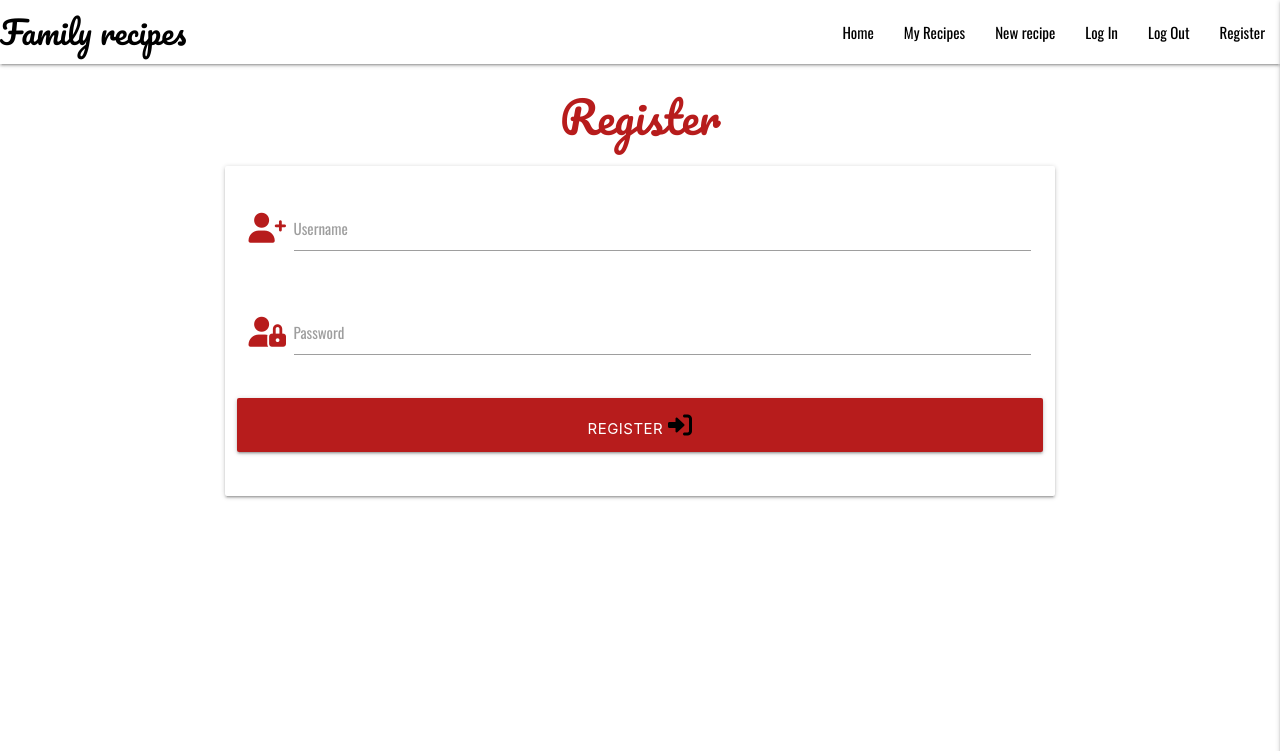
After one commit to Code-Institute-Submissions/MichelleCoffey-Family_recipes_JanResub, a Flask app: page /register in a window 1280 px wide. The commit adds this page. Shown: the top 751 px of the page. Run offline with Flask 2, Linux system fonts and the light colour scheme; some libraries are stand-ins or nearby versions.

Commit message:
Add registratiom template and form.

```diff
--- a/app.py
+++ b/app.py
@@ -23,6 +23,11 @@ def get_recipes():
     return render_template("recipes.html", recipes=recipes)
 
 
+@app.route("/register", methods=["GET", "POST"])
+def register():
+    return render_template("register.html")
+
+
 if __name__ == "__main__":
     app.run(host=os.environ.get("IP"),
     port=int(os.environ.get("PORT")),
--- a/static/css/style.css
+++ b/static/css/style.css
@@ -20,3 +20,25 @@ nav .brand-logo {
 i {
     color: black;
 }
+
+.center-align {
+    font-family: 'Pacifico', cursive;
+}
+
+.parallax-container {
+    min-height: 380px;
+    line-height: 0;
+    height: auto;
+    color: black;
+    font-family: 'Pacifico', cursive;
+  }
+
+.parallax-container .section {
+      width: 100%;
+}
+
+@media only screen and (max-width : 992px) {
+.parallax-container .section {
+    position: absolute;
+    top: 40%;
+}
--- a/templates/base.html
+++ b/templates/base.html
@@ -31,7 +31,7 @@
                     <li><a href="#">New recipe</a></li>
                     <li><a href="#">Log In</a></li>
                     <li><a href="#">Log Out</a></li>
-                    <li><a href="#">Register</a></li>
+                    <li><a href="{{ url_for('register') }}">Register</a></li>
 
 
                 </ul>
@@ -47,10 +47,14 @@
                 <li><a href="#">New recipe</a></li>
                 <li><a href="#">Log In</a></li>
                 <li><a href="#">Log Out</a></li>
-                <li><a href="#">Register</a></li>
+                <li><a href="{{ url_for('register') }}">Register</a></li>
 
         </ul>
     </header>
+
+
+
+
 
 
     {% block content %}
--- /dev/null
+++ b/templates/register.html
@@ -0,0 +1,35 @@
+{% extends "base.html" %}
+{% block content %}
+
+    <h3 class="center-align red-text text-darken-4">Register</h3>
+
+    <div class="row">
+        <form class="col s12 m8 offset-m2" method="POST" action="{{ url_for('register') }}">
+            <div class="card-panel">
+                <!-- username -->
+                <div class="row">
+					<div class="input-field col s12">
+						<i class="fas fa-user-plus prefix red-text text-darken-4"></i>
+						<input id="username" name="username" type="text" class="validate">
+						<label for="username">Username</label>
+					</div>
+                </div>
+                <!-- passowrd -->
+                <div class="row">
+                    <div class="input-field col s12">
+						<i class="fas fa-user-lock prefix red-text text-darken-4"></i>
+                        <input id="password" name="password" type="password" class="validate">
+                        <label for="password">Password</label>
+                    </div>
+                </div>
+                <!-- register -->
+                <div class="row">
+                    <button type="submit" class="btn waves-effect waves-light col s12 btn-large red darken-4 text-shadow">
+                        Register <i class="fas fa-sign-in-alt"></i>
+                    </button>
+                </div>
+            </div>
+        </form>
+    </div>
+
+{% endblock %}
```
Also changed, not shown: static/images/heroimage.png (added).
